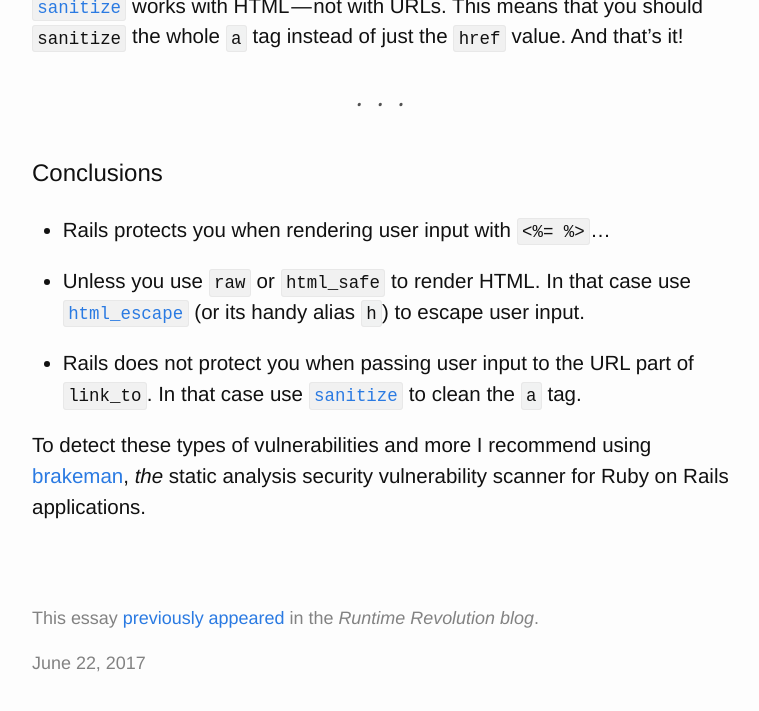
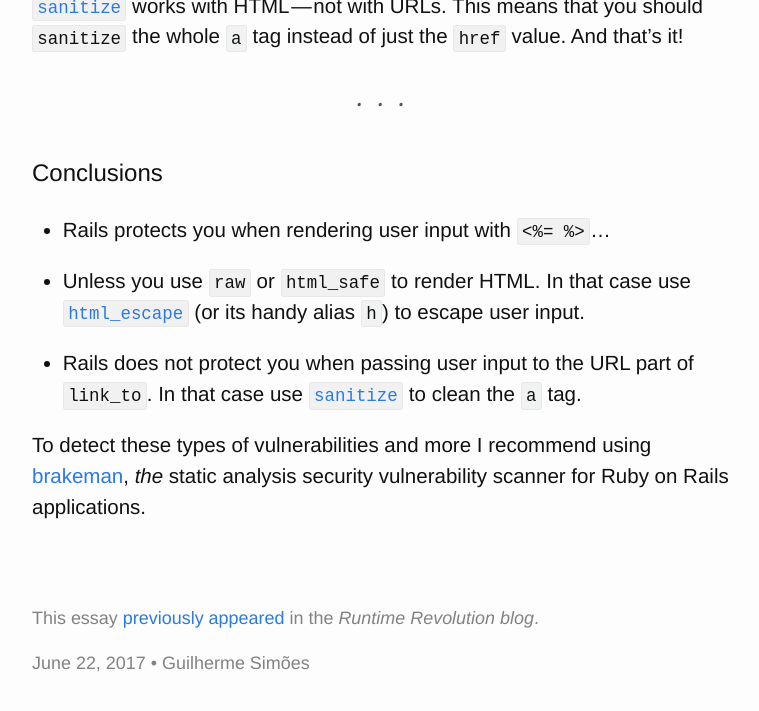
Before and after one commit to guilhermesimoes/guilhermesimoes.github.io, a Jekyll site: the page built from _posts/2017-06-22-rails-quiz-xss-edition.md, in a window 1280 px wide and 900 px high, scrolled down 3921 px, cut to the strip 0-714 px from the top of the window. Shown: the top 711 px of the strip, without its empty margins (259-1018 px from the left). Built offline with Jekyll 4.4.1, drawn with Linux system fonts in a browser that asks for light colours.

Commit message:
Always display author name at the end of each post

```diff
--- a/_layouts/post.html
+++ b/_layouts/post.html
@@ -21,8 +21,9 @@ layout: default
     <time datetime="{{ page.date | date_to_xmlschema }}" itemprop="datePublished">
       {{ page.date | date: site.date_format }}
     </time>
-    {% if page.author %}
-      • <span itemprop="author" itemscope itemtype="http://schema.org/Person"><span itemprop="name">{{ page.author }}</span></span>
-    {% endif %}
+    •
+    <span itemprop="author" itemscope itemtype="http://schema.org/Person">
+      <span itemprop="name">{{ page.author.name | default: site.author.name }}</span>
+    </span>
   </div>
 </article>
```
